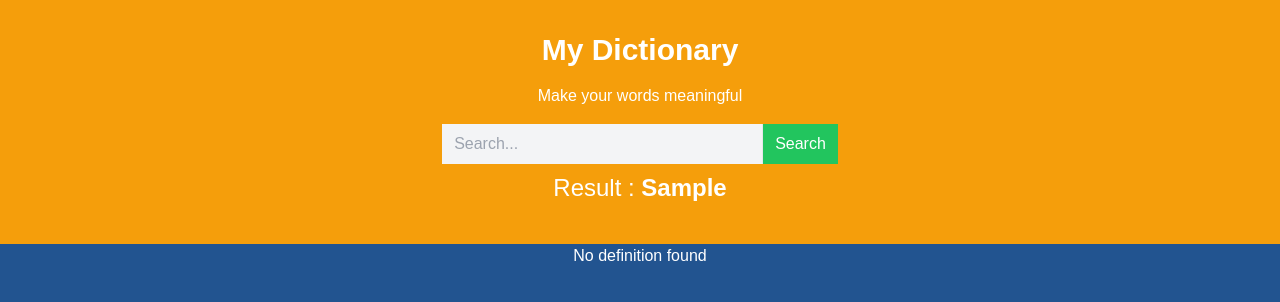
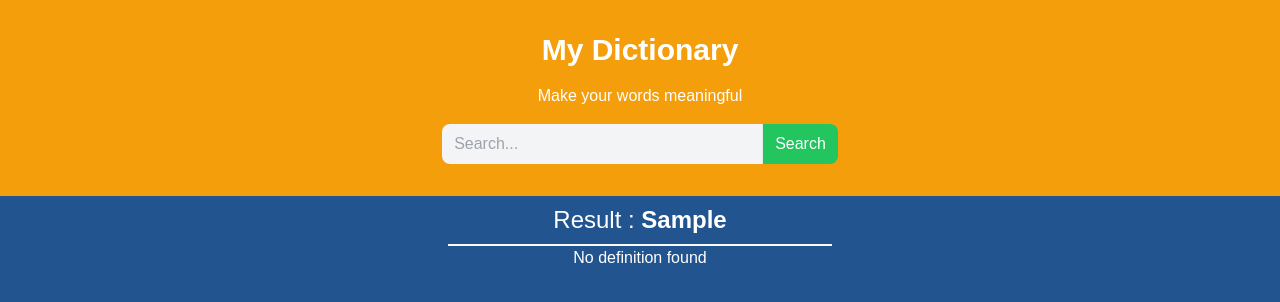
Before and after one commit to Giv-08/mydictionary, a React (Create React App) app: page / in a window 1280 px wide. Both pictures are taken after typing "Sample" into the empty fields and a click on the button "Search". Shown: the top 302 px of the page. Built offline with nearby package versions, Linux system fonts and the light colour scheme; no server answers.

Commit message:
changed js

```diff
--- a/src/components/Antonym.js
+++ b/src/components/Antonym.js
@@ -1,11 +1,11 @@
 const Antonym = ({ mean }) => {
   return (
     <div className="columns-2 md:columns-3">
-      {mean.map(val => val.meanings.map(means => means.definitions.map(def => {
+      {mean.map(val => val.meanings.map(means => {
         return means.antonyms?.map(anto => (
           <li>{anto}</li>
         ))
-      })))}
+      }))}
     </div>
   );
 };
--- a/src/components/Header.js
+++ b/src/components/Header.js
@@ -30,15 +30,17 @@ const Header = () => {
 
       <div>
         <div className="flex justify-center">
-          <input className="px-3 py-2 md:w-80 bg-gray-100 text-black " type="text" placeholder="Search..." onChange={handleInputChange} value={value} onKeyDown={handleInputKeyDown}/>
-          <button className="bg-green-500 border-l text-center text-white px-3 py-2" onClick={handleSubmit}>Search</button>
+          <input className="rounded-l-lg px-3 py-2 md:w-80 bg-gray-100 text-black " type="text" placeholder="Search..." onChange={handleInputChange} value={value} onKeyDown={handleInputKeyDown}/>
+          <button className="rounded-r-lg bg-green-500 border-l text-center text-white px-3 py-2" onClick={handleSubmit}>Search</button>
         </div>
       </div>
 
+      </div>
       { inputValue && (
-      <h3 className="py-2 text-center text-2xl">Result : <span className="font-bold">{inputValue}</span></h3>
+        <div className="flex justify-center">
+          <h3 className="border-b-2 border-slate-50 w-96 py-2 text-center text-2xl">Result : <span className="font-bold">{inputValue}</span></h3>
+        </div>
       )}
-      </div>
       </div>
   );
 }
--- a/src/components/Phonetic.js
+++ b/src/components/Phonetic.js
@@ -3,7 +3,7 @@ const Phonetic = ({ mean }) => {
     <div className="columns-2 md:columns-3">
       {mean.map(val =>
         <div key={val.phonetic}>
-        <span>{val.phonetic}</span>
+        <span>{val.phonetic[2]}</span>
       </div>
 
 )}
--- a/src/components/ResultList.js
+++ b/src/components/ResultList.js
@@ -36,7 +36,7 @@ const ResultList = () => {
   }, [inputValue])
 
   if(loading) {
-    return <h1>Loading...</h1>
+    return <h1 className="py-4 text-center">Loading...</h1>
   }
 
   if(error) {
@@ -47,8 +47,10 @@ const ResultList = () => {
     <div className="container mx-auto">
       { response && (
       <div>
-        <h3 className="font-bold mt-4">Phonetic:</h3>
-        <Phonetic mean={response} />
+          <h3 className="font-bold mt-4 text-center">Phonetic:</h3>
+        <div className="text-center">
+          <Phonetic mean={response} />
+        </div>
         <h3 className="font-bold mt-4">Part of Speech:</h3>
         <PartOfSpeech mean={response} />
         <h3 className="font-bold mt-4">Meaning:</h3>
```
